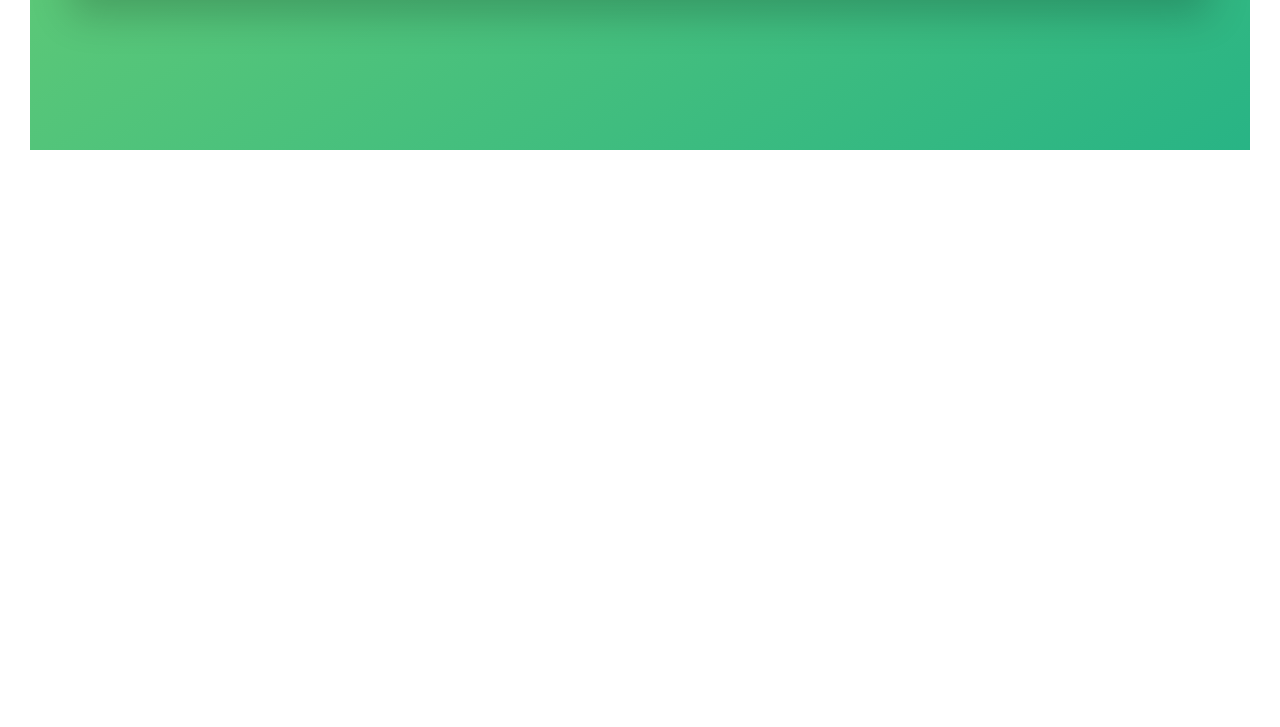
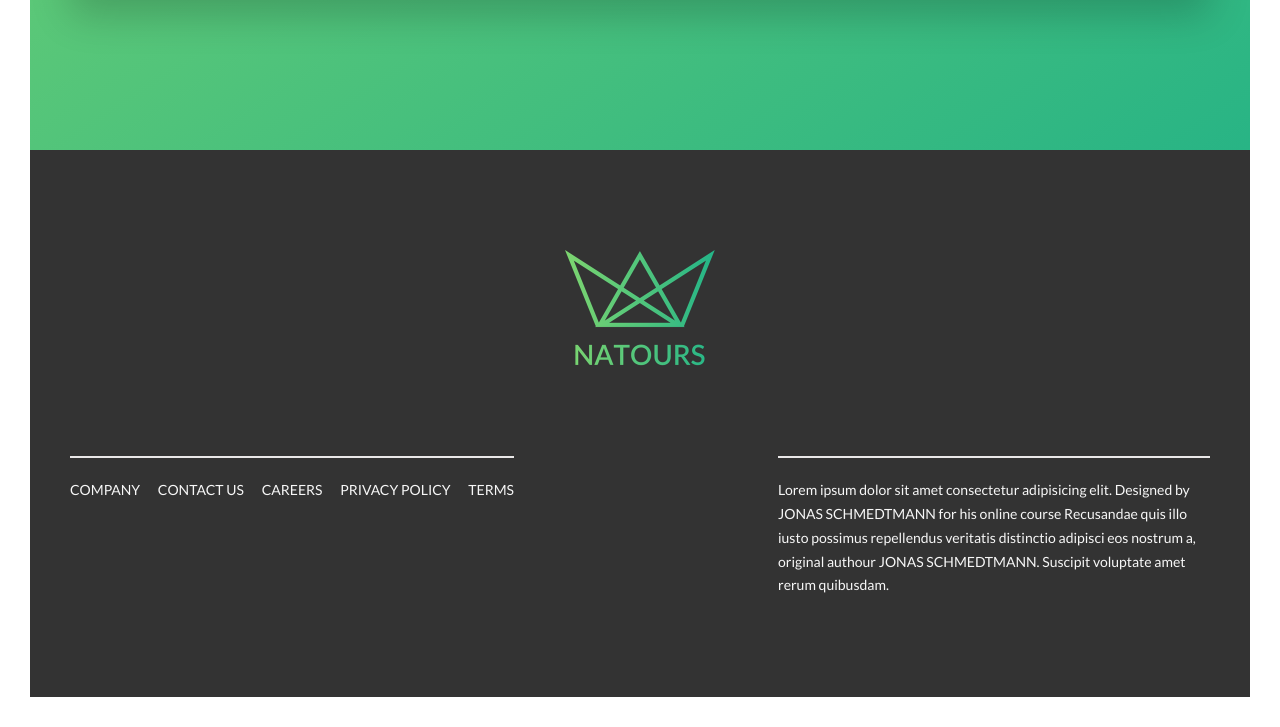
Before and after one commit to Franklinxavier/ui_dev_ad, a website: page index.html in a window 1280 px wide. Shown: the part 5067-5794 px from the top of the page. Before the commit the page ends 5247 px from the top, so only its background shows below. Drawn offline with Linux system fonts and the light colour scheme; files whose address does not match are found by name.

Commit message:
footer has been completed

```diff
--- a/index.html
+++ b/index.html
@@ -408,5 +408,32 @@
           </div>
       </section>
     </main>
+
+    <footer class="footer">
+      <div class="footer__log-box u-mb-big">
+        <img src="img/logo-green-2x.png" alt="Full logo" class="footer__logo">
+      </div>
+
+      <div class="row">
+        <div class="col-1-of-2">
+          <div class="footer__navigation">
+            <ul class="footer__list">
+              <li class="footer__item"><a href="#" class ="footer__link">Company</a></li>
+              <li class="footer__item"><a href="#" class ="footer__link">Contact us</a></li>
+              <li class="footer__item"><a href="#" class ="footer__link">Careers</a></li>
+              <li class="footer__item"><a href="#" class ="footer__link">Privacy policy</a></li>
+              <li class="footer__item"><a href="#" class ="footer__link">Terms</a></li>
+            </ul>
+          </div>
+        </div>
+        <div class="col-1-of-2">
+          <p class="footer__copyright">
+              Lorem ipsum dolor sit amet consectetur adipisicing elit. Designed by JONAS SCHMEDTMANN for his online course Recusandae
+              quis illo iusto possimus repellendus veritatis distinctio adipisci eos nostrum a,
+              original authour JONAS SCHMEDTMANN. Suscipit voluptate amet rerum quibusdam.
+          </p>
+        </div>
+      </div>
+    </footer>
   </body>
 </html>
--- a/sass/abstracts/_variable.scss
+++ b/sass/abstracts/_variable.scss
@@ -11,6 +11,7 @@ $tertiary-color-dark:#5643fa;
 
 $color-grey-dark:#777;
 $color-grey-dark-2:#999;
+$color-grey-dark-3:#333;
 $color-grey-light-1:#f7f7f7;
 $color-grey-light-2:#eae8e8;
 $color-white:#fff;
--- /dev/null
+++ b/sass/component/_footer.scss
@@ -0,0 +1,59 @@
+.footer {
+    background-color: $color-grey-dark-3;
+    padding: 10rem 0;
+    font-size: 1.4rem;
+    color: $color-grey-light-1;
+
+    &__log-box {
+        text-align: center;
+    }
+
+    &__logo {
+        width: 15rem;
+        height: auto;
+    }
+
+    &__navigation {
+        border-top: 2px solid $color-grey-light-2;
+        padding-top: 2rem;
+        display: inline-block;
+    }
+    &__list {
+        list-style: none;
+
+    }
+
+    &__item {
+        display: inline-block;
+        &:not(:last-child) {
+            //removing the display inline block gap
+            margin-right: 1.5rem;
+        }
+    }
+
+    &__link {
+        &:link ,
+        &:visited {
+            color: inherit;
+            background-color: $color-grey-dark-3;
+            text-decoration: none;
+            text-transform: uppercase;
+            display: inline-block;
+            transition: all .2s;
+        }
+
+        &:hover,
+        &:active {
+            color: $primary-color;
+            box-shadow: 0 1rem 2rem rgba($color-black, .4);
+            transform: rotate(5deg) scale(1.3);
+        }
+    }
+
+    &__copyright {
+        border-top: 2px solid $color-grey-light-2;
+        padding-top: 2rem;
+        width: 80%;
+        float: right;
+    }
+}
--- a/sass/main.scss
+++ b/sass/main.scss
@@ -13,6 +13,7 @@
 @import "component/story";
 @import "component/bg-video";
 @import "component/form";
+@import "component/footer";
 @import "layout/grid";
 @import "layout/header";
 @import "base/typography";
```
Also changed, not shown: css/style.css.
